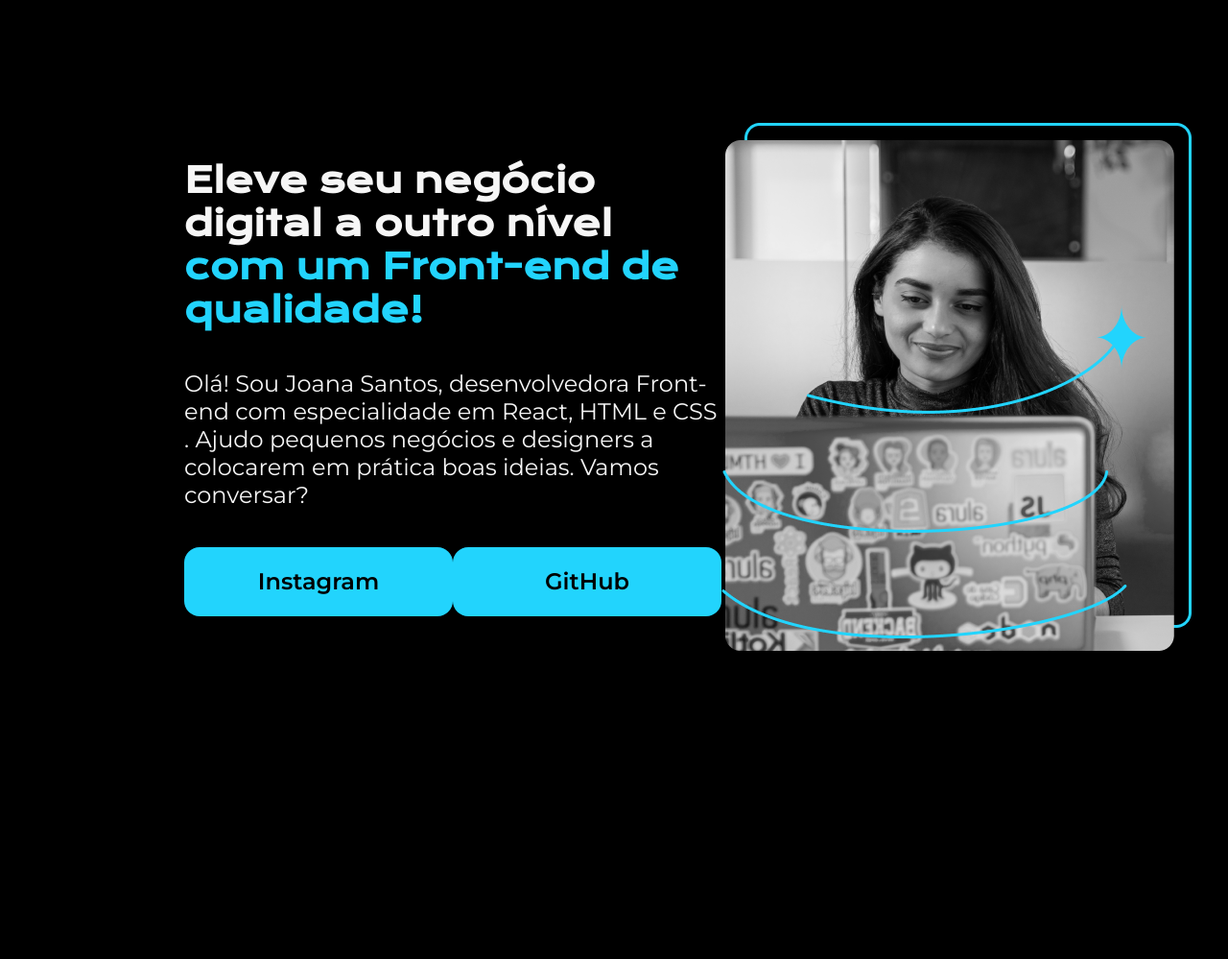
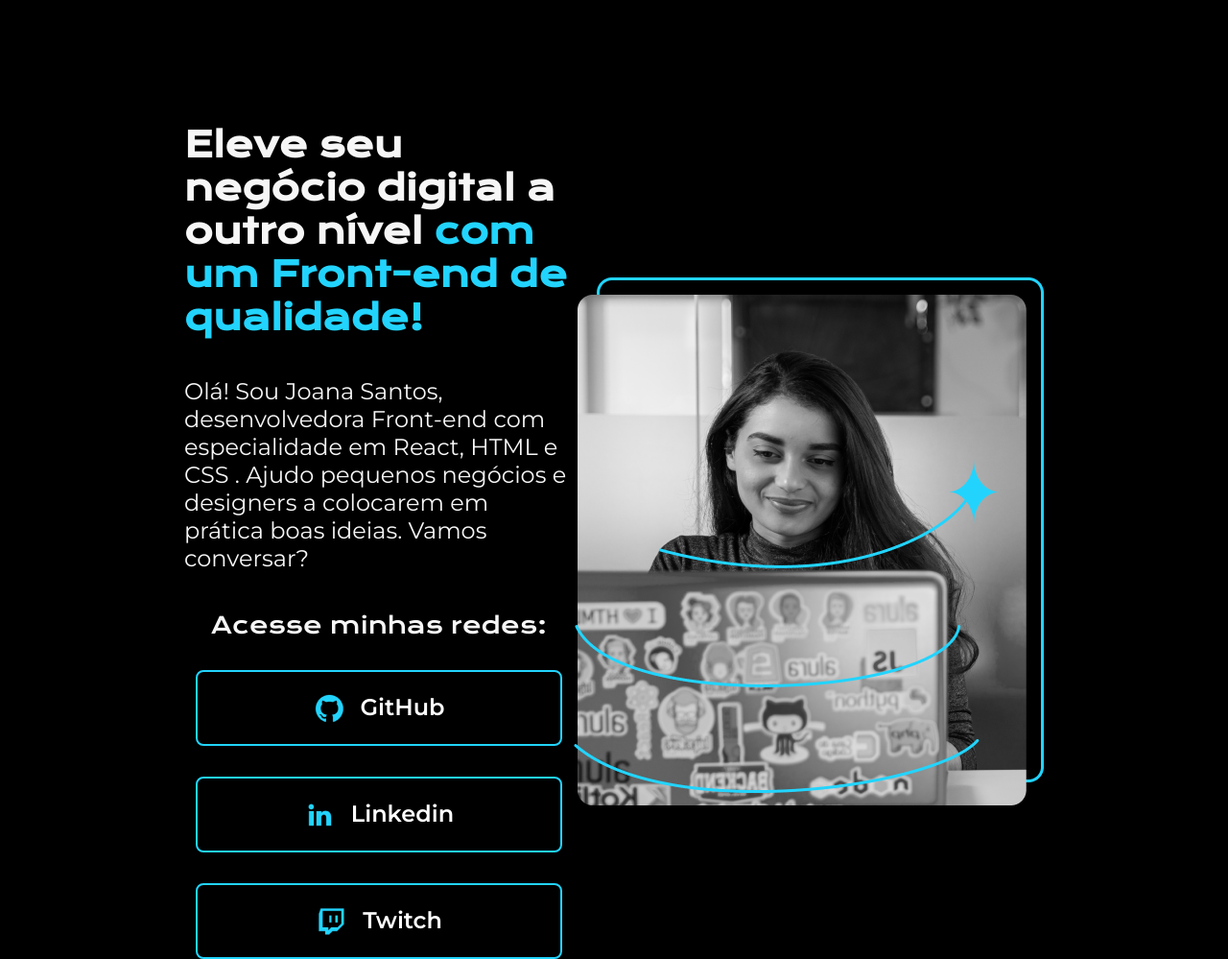
Before and after one commit to kaiokor/Estd.-HtmlCss, a plain HTML site: page index.html in a window 1280 px wide. Shown: the whole page at 96% size. Before the commit the page ends 928 px from the top, so only its background shows below. Drawn offline with nearby package versions, Linux system fonts and the light colour scheme.

Commit message:
45% alura html 3, mais estudos sobre o css

```diff
--- a/index.html
+++ b/index.html
@@ -18,11 +18,23 @@
             colocarem em prática boas ideias. Vamos
             conversar?</p>
             <div class="apresentacao__links">
-                <a class="apresentacao__links__link" href="https://instagram.com/rafaballerini">Instagram</a>
-                <a class="apresentacao__links__link" href="https://github.com/guilhermeonrails">GitHub</a>
+                <h2 class="apresentacao__links__subtitulo">Acesse minhas redes:</h2>
+
+                <a class="apresentacao__links__link" href="https://github.com/guilhermeonrails">
+                    <img src="/assets/github.png">
+                    GitHub
+                </a>
+                <a class="apresentacao__links__link" href="https://linkedin.com/in/rafaellaballerini">
+                    <img src="/assets/linkedin.png">
+                    Linkedin
+                </a>
+                <a class="apresentacao__links__link" href="https://twitch.com/guilimadev">
+                    <img src="/assets/twitch.png">
+                    Twitch
+                </a>
             </div>
         </section>
-        <img src="imagem.png" alt="Foto da Joana Santos programando">
+        <img src="/assets/Imagem.png" alt="Foto da Joana Santos programando">
     </main>
     <footer></footer>
 </body>
--- a/style.css
+++ b/style.css
@@ -47,17 +47,33 @@ strong{
 .apresentacao__links{
     display: flex;
     justify-content: space-between;
+    flex-direction: column;
+    align-items: center;
+    gap:32px;
+}
+
+.apresentacao__links__subtitulo{
+    font-family: "Krona One", sans-serif;
+    font-weight: 400;
+    font-size: 24px;
 }
 
 .apresentacao__links__link{
-    background-color: #22D4FD;
-    width: 280px;
+    display:flex;
+    justify-content: center;
+    gap: 16px;
+    width: 378px;
     text-align: center;
-    border-radius: 16px;
+    border-radius: 8px;
     font-size: 24px;
     padding: 21.5px 0;
     text-decoration: none;
-    color: #000000;
+    color: #ffffff;
     font-family: "Montserrat", serif;
     font-weight: 600;
+    border: 2px solid #22D4FD;
 }
+
+.apresentacao__links__link:hover{
+    background-color: #272727;
+}
```
Also changed, not shown: assets/Imagem.png (renamed from Imagem.png), assets/github.png (added), assets/instagram.png (added), assets/linkedin.png (added), assets/twitch.png (added), assets/twitter-novo.png (added), assets/twitter.png (added).
